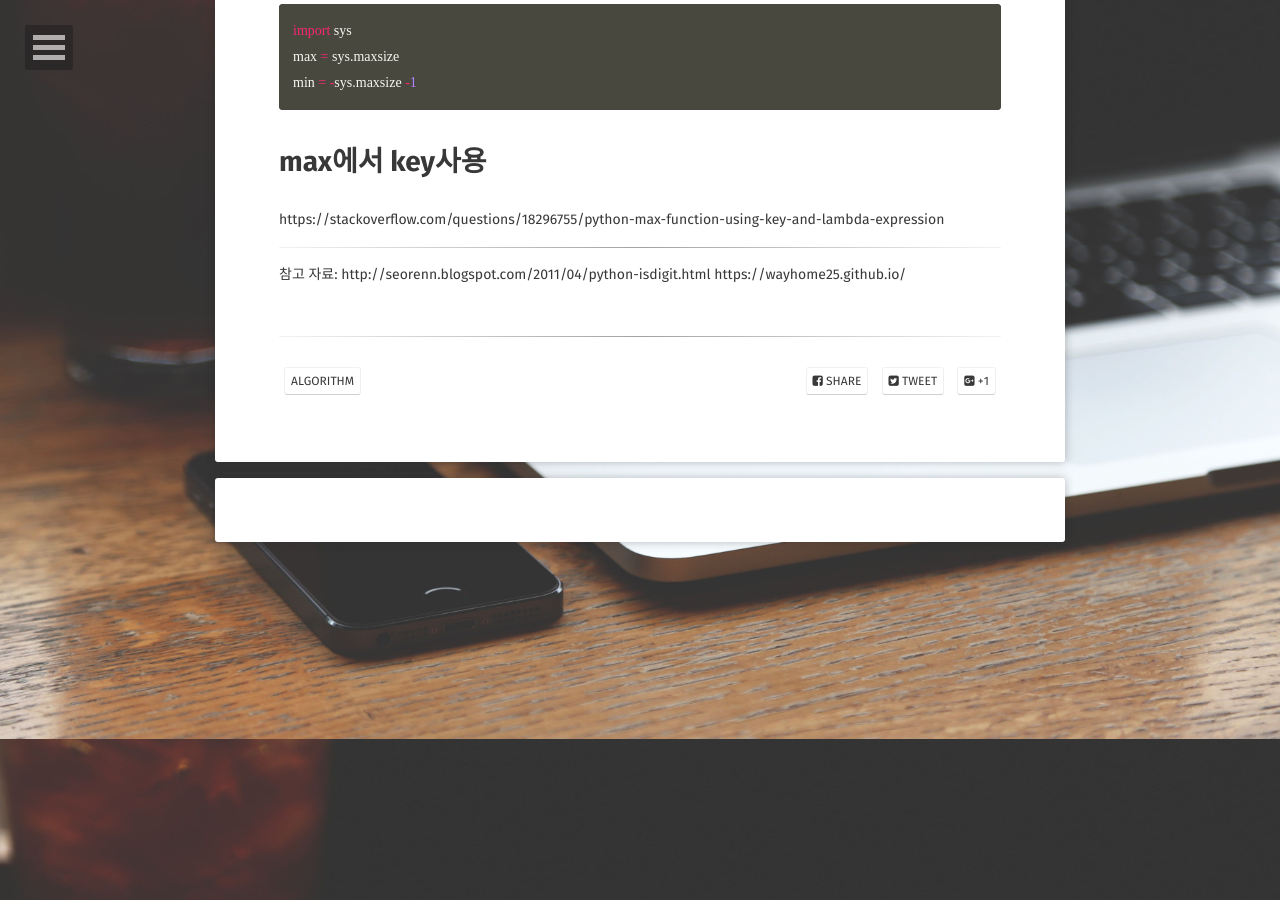
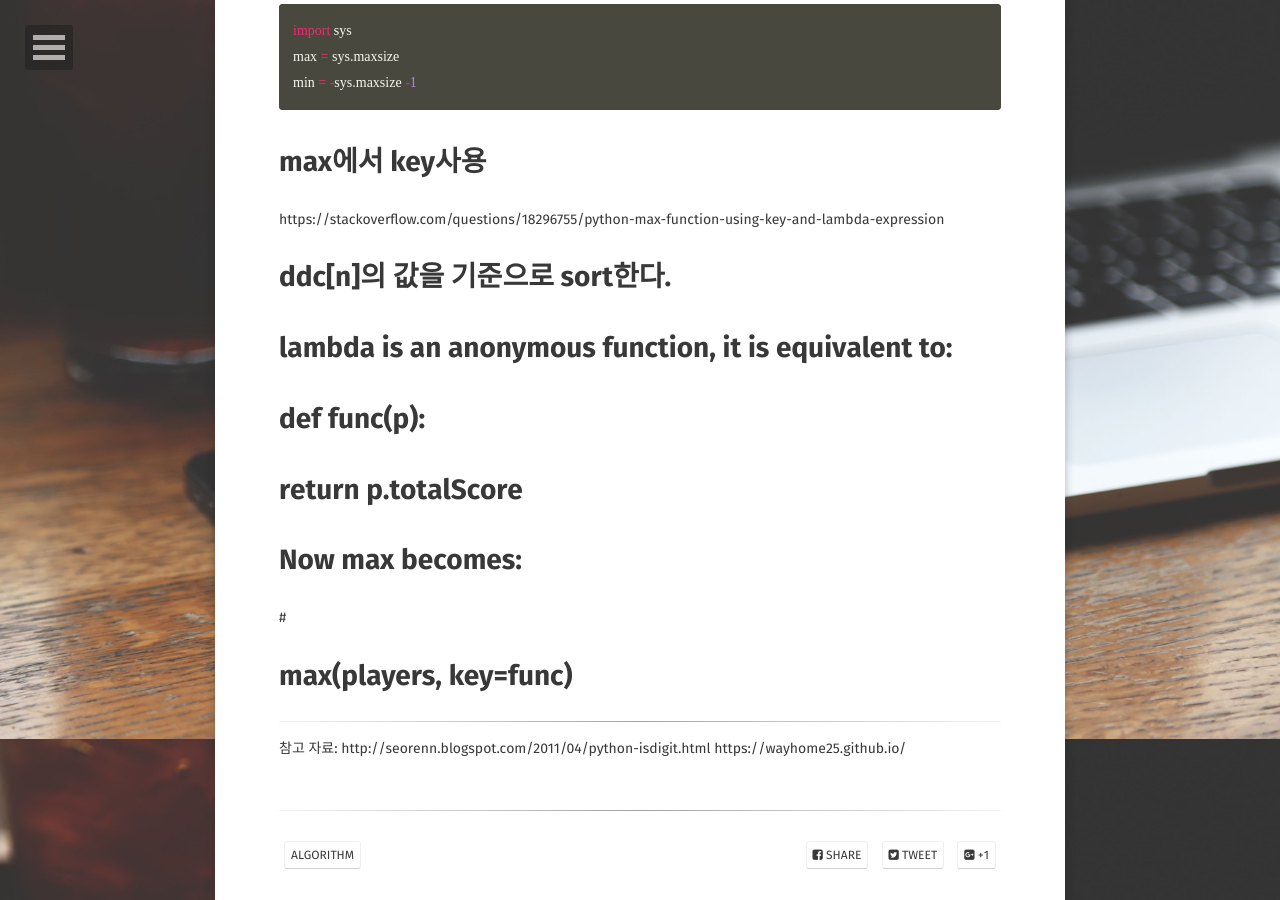
Before and after one commit to JoosJuliet/joosjuliet.github.io, a Jekyll site: the page built from _posts/2018-08-02-confusing_prblem_when_i_solved_algorithm_with_python.md, in a window 1280 px wide and 900 px high, scrolled down 9161 px. Built offline with Jekyll 4.4.1, drawn with Linux system fonts in a browser that asks for light colours; some web fonts are replaced.

Commit message:
max와 min의 key를 lambda로 만들기

```diff
--- a/_posts/2018-08-02-confusing_prblem_when_i_solved_algorithm_with_python.md
+++ b/_posts/2018-08-02-confusing_prblem_when_i_solved_algorithm_with_python.md
@@ -373,6 +373,18 @@ min = -sys.maxsize -1
 # max에서 key사용
 https://stackoverflow.com/questions/18296755/python-max-function-using-key-and-lambda-expression
 
+
+# ddc[n]의 값을 기준으로 sort한다.
+
+
+# lambda is an anonymous function, it is equivalent to:
+
+# def func(p):
+#    return p.totalScore
+# Now max becomes:
+#
+# max(players, key=func)
+
 -------
 참고 자료:
 http://seorenn.blogspot.com/2011/04/python-isdigit.html
```
